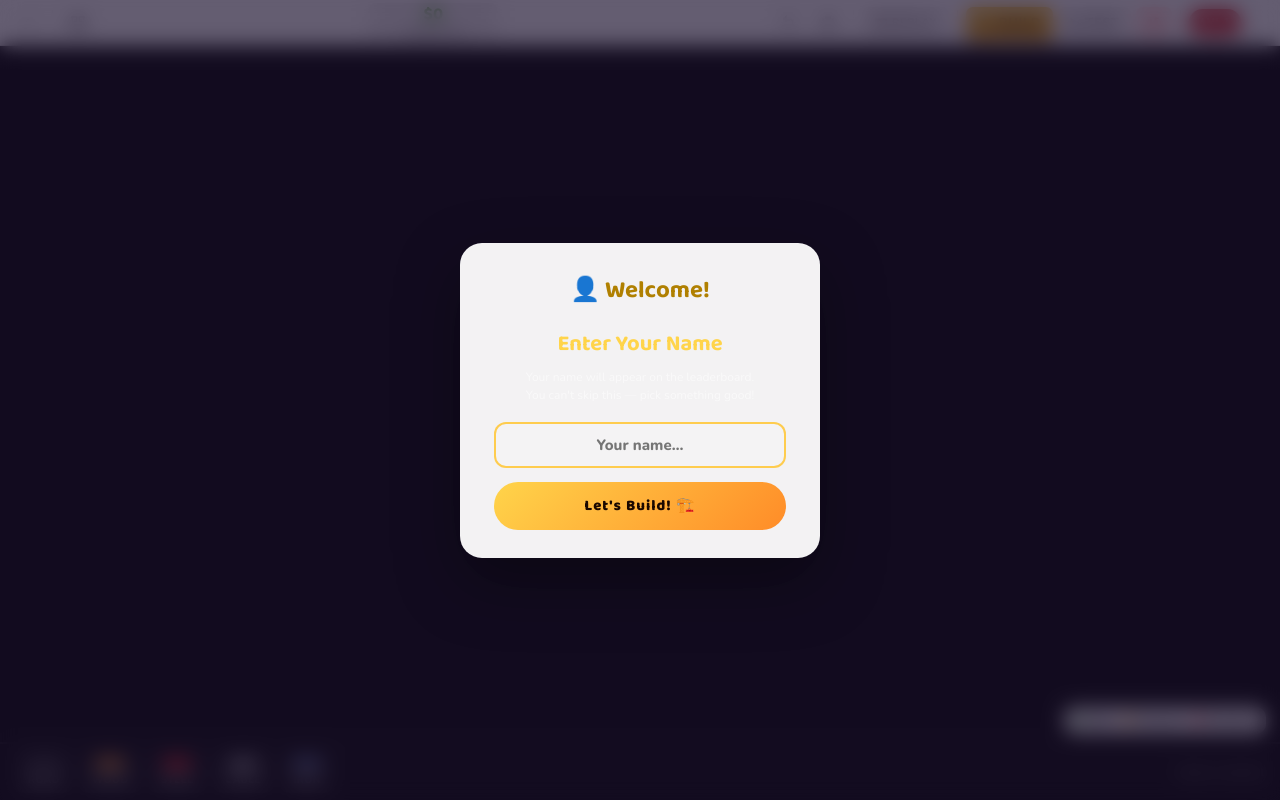
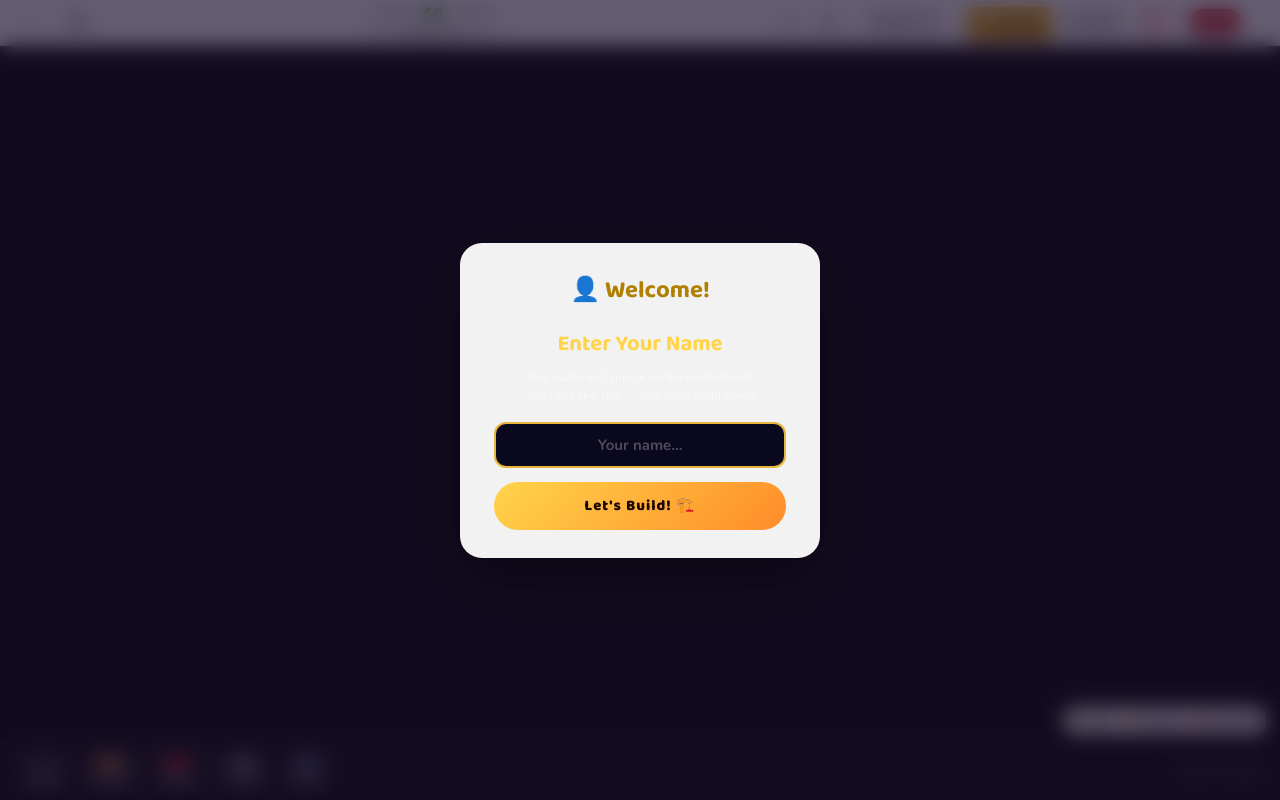
Before and after one commit to MpS133/webAssignment, a plain HTML site: page game.html in a window 1280 px wide. Drawn offline with nearby package versions, Linux system fonts and the light colour scheme.

Commit message:
change user format login
login changes

```diff
--- a/game.html
+++ b/game.html
@@ -53,9 +53,10 @@
     .name-modal-box h2{font-family:'Baloo 2',cursive;font-size:22px;color:#ffd44a;margin-bottom:6px}
     .name-modal-box p{font-size:12px;color:rgba(255,255,255,0.55);margin-bottom:18px;line-height:1.5}
     .name-input{width:100%;padding:11px 16px;border-radius:12px;border:2px solid rgba(255,200,60,0.4);
-      background:rgba(255,255,255,0.08);color:#fff;font-size:15px;font-weight:800;
+      background:rgba(10,8,30,0.85);color:#ffd44a;font-size:15px;font-weight:800;
       font-family:'Nunito',sans-serif;outline:none;text-align:center;transition:border .2s}
-    .name-input:focus{border-color:rgba(255,200,60,0.9)}
+    .name-input::placeholder{color:rgba(255,255,255,0.28);font-weight:700}
+    .name-input:focus{border-color:rgba(255,200,60,0.9);background:rgba(10,8,30,1)}
     .name-input.shake{animation:shake .4s ease}
     @keyframes shake{0%,100%{transform:translateX(0)}20%{transform:translateX(-8px)}40%{transform:translateX(8px)}60%{transform:translateX(-6px)}80%{transform:translateX(6px)}}
     .name-error{color:#ff7070;font-size:11px;font-weight:800;margin-top:7px;display:none}
```
